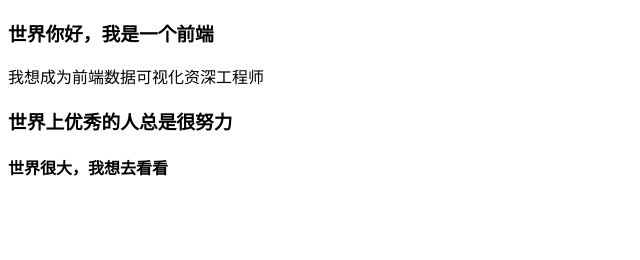
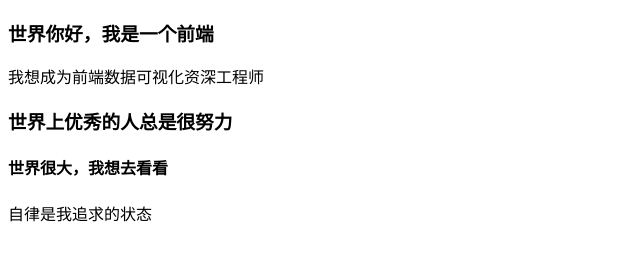
Before and after one commit to JunJiu0420/git-demo, a plain HTML site: page index.html in a window 1280 px wide. Shown: the whole page, without its empty margins (0-640 px from the left). Drawn offline with Linux system fonts and the light colour scheme.

Commit message:
A程序员的第n+1次提交

```diff
--- a/index.html
+++ b/index.html
@@ -10,5 +10,6 @@
     <p>我想成为前端数据可视化资深工程师</p>
     <h3>世界上优秀的人总是很努力</h3>
     <h4>世界很大，我想去看看</h4>
+    <div>自律是我追求的状态</div>
 </body>
 </html>
```
